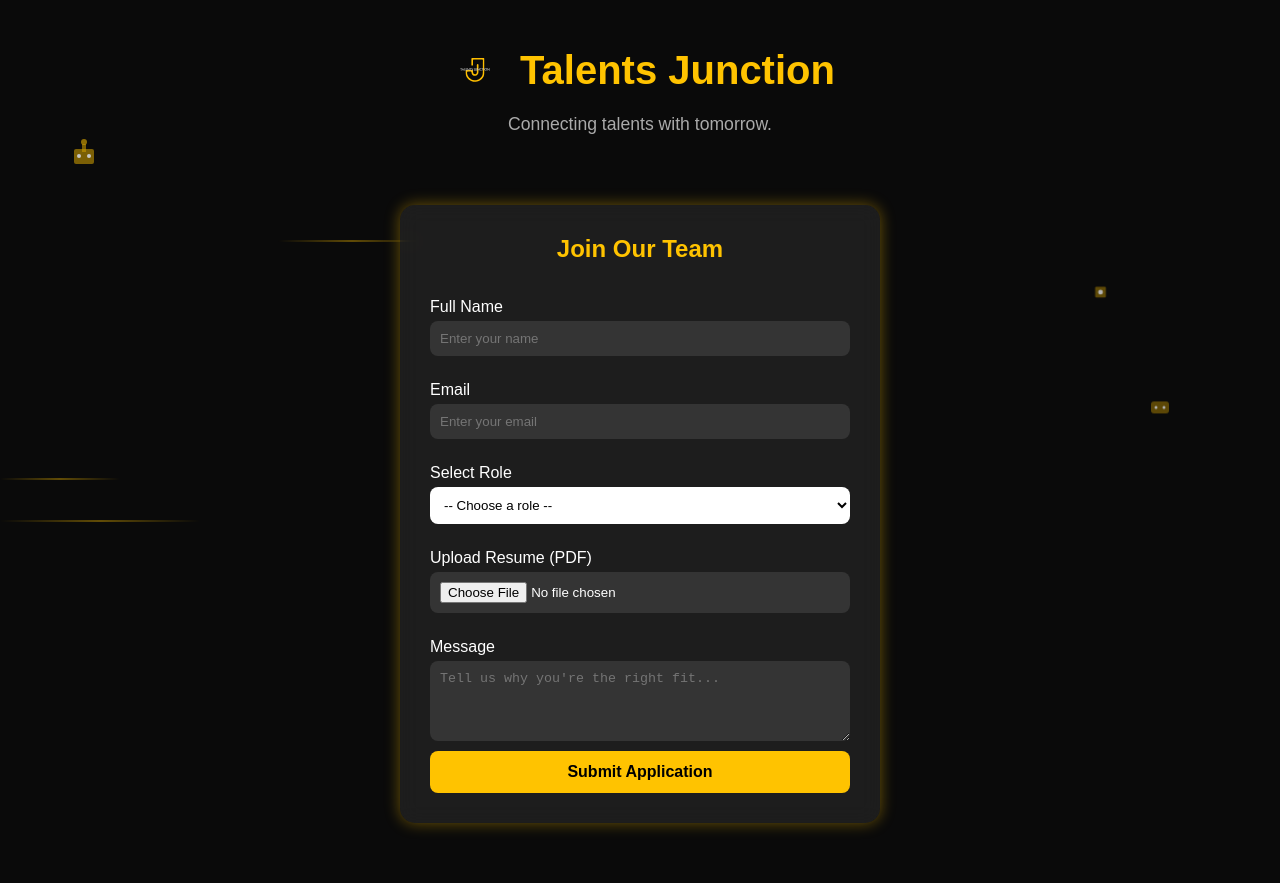
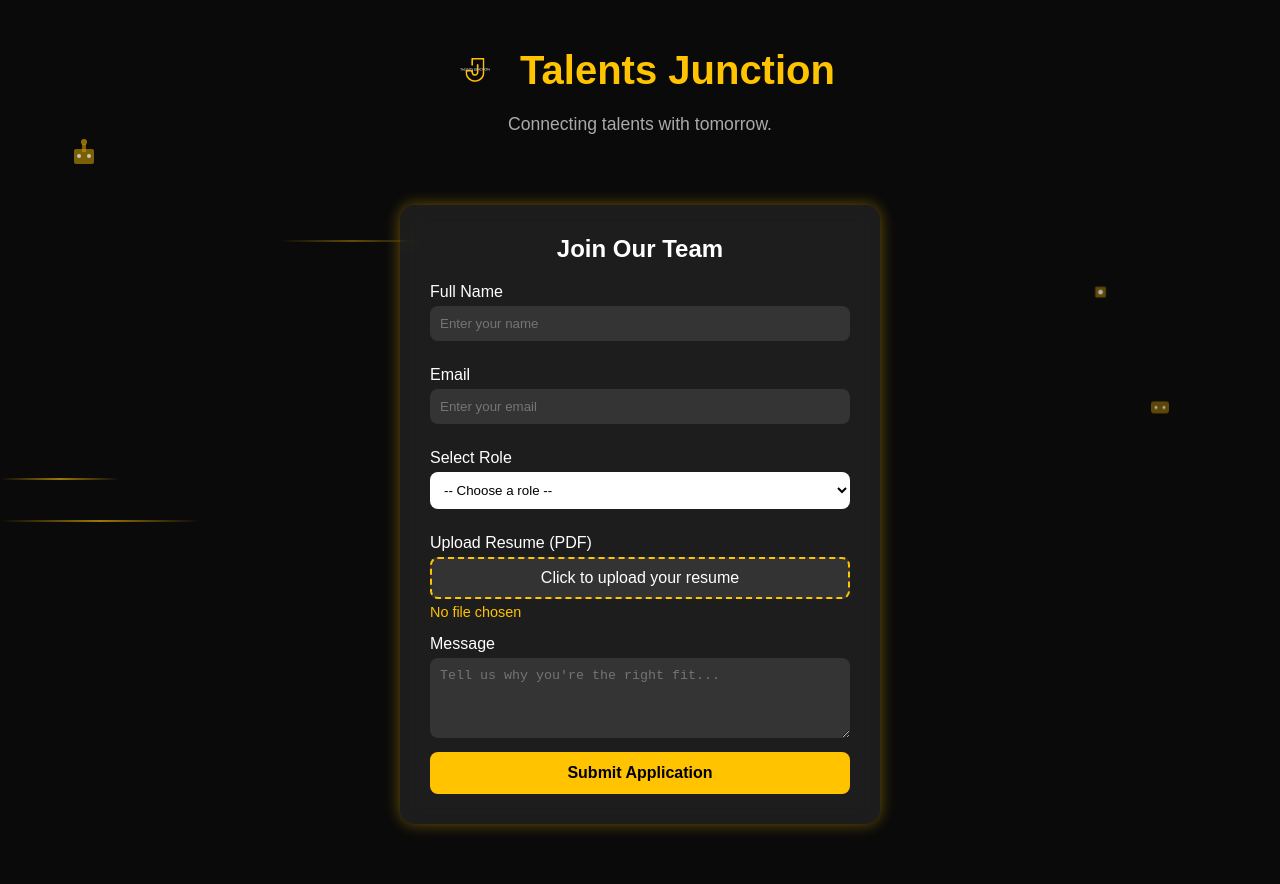
Before and after one commit to AnilGantela/tjtest, a React (Vite) app: page /hiring-form in a window 1280 px wide. Built offline with nearby package versions, Linux system fonts and the light colour scheme.

Commit message:
added hiring3

```diff
--- a/src/pages/HiringForm/index.jsx
+++ b/src/pages/HiringForm/index.jsx
@@ -1,47 +1,56 @@
-import React from "react";
+// src/pages/HiringForm/index.jsx
+import React, { useState } from "react";
 import {
-  Container,
+  PageWrapper,
   Header,
   Title,
-  Logo,
-  Subtitle,
+  SubTitle,
   FormContainer,
-  Form,
   Label,
   Input,
   Select,
   TextArea,
   Button,
+  FileUploadWrapper,
+  FileUploadButton,
+  FileInfo,
   RobotComponent,
   SensorIcon,
   CircuitLine,
 } from "./styledComponents";
 
 const HiringForm = () => {
+  const [fileName, setFileName] = useState("No file chosen");
+
+  const handleFileChange = (e) => {
+    const file = e.target.files[0];
+    setFileName(file ? file.name : "No file chosen");
+  };
+
   return (
-    <Container>
+    <PageWrapper>
       <Header>
         <Title>
-          <Logo src="nav-logo1.svg" alt="Talents Junction Logo" />
+          <img src="/nav-logo1.svg" alt="Talents Junction Logo" />
           Talents Junction
         </Title>
-        <Subtitle>Connecting talents with tomorrow.</Subtitle>
+        <SubTitle>Connecting talents with tomorrow.</SubTitle>
       </Header>
 
-      <FormContainer>
-        <h2>Join Our Team</h2>
-        <Form
-          action="https://formsubmit.co/tanushpothina@gmail.com"
+      <FormContainer
+        action="https://formsubmit.co/myselfarjun449@gmail.com"
         method="POST"
         encType="multipart/form-data"
       >
-          {/* Hidden fields */}
+        {/* Hidden Fields */}
         <input type="hidden" name="_captcha" value="false" />
         <input
           type="hidden"
           name="_next"
-            value="https://yourwebsite.com/thank-you.html"
+          value="https://tjtest.vercel.app/thankyou"
         />
+
+        <h2>Join Our Team</h2>
 
         <Label htmlFor="name">Full Name</Label>
         <Input
@@ -72,13 +81,18 @@ const HiringForm = () => {
         </Select>
 
         <Label htmlFor="resume">Upload Resume (PDF)</Label>
-          <Input
+        <FileUploadWrapper>
+          <FileUploadButton>Click to upload your resume</FileUploadButton>
+          <input
             type="file"
             id="resume"
             name="attachment"
             accept=".pdf"
+            onChange={handleFileChange}
             required
           />
+          <FileInfo>{fileName}</FileInfo>
+        </FileUploadWrapper>
 
         <Label htmlFor="message">Message</Label>
         <TextArea
@@ -89,10 +103,9 @@ const HiringForm = () => {
         />
 
         <Button type="submit">Submit Application</Button>
-        </Form>
       </FormContainer>
 
-      {/* Floating Animations */}
+      {/* Background Animated Elements */}
       <RobotComponent style={{ top: "20%", left: "5%", animationDelay: "1s" }}>
         <svg width="40" height="40" viewBox="0 0 40 40" fill="none">
           <rect
@@ -148,7 +161,7 @@ const HiringForm = () => {
       <CircuitLine
         style={{ bottom: "40%", width: "120px", animationDelay: "12s" }}
       />
-    </Container>
+    </PageWrapper>
   );
 };
 
--- a/src/pages/HiringForm/styledComponents.js
+++ b/src/pages/HiringForm/styledComponents.js
@@ -1,8 +1,7 @@
+// src/pages/HiringForm/styledComponents.js
 import styled, { keyframes } from "styled-components";
 
-//
 // Animations
-//
 const robotFloat = keyframes`
   0%,100% { transform: translateY(0); opacity: 0.6; }
   50% { transform: translateY(-30px); opacity: 0.8; }
@@ -19,16 +18,14 @@ const circuitFlow = keyframes`
   100% { transform: translateX(100vw); opacity: 0; }
 `;
 
-//
-// Layout and Form Styling
-//
-export const Container = styled.div`
+// Styled Components
+export const PageWrapper = styled.div`
   margin: 0;
   font-family: "Poppins", sans-serif;
-  background-color: #0a0a0a;
+  background: #0a0a0a;
   color: white;
+  min-height: 100vh;
   overflow-x: hidden;
-  min-height: 100vh;
   position: relative;
 `;
 
@@ -45,21 +42,21 @@ export const Title = styled.h1`
   display: inline-flex;
   align-items: center;
   gap: 15px;
+
+  img {
+    width: 60px;
+    height: 60px;
+    border-radius: 50%;
+  }
 `;
 
-export const Logo = styled.img`
-  width: 60px;
-  height: 60px;
-  border-radius: 50%;
-`;
-
-export const Subtitle = styled.p`
+export const SubTitle = styled.p`
   color: #aaa;
   font-size: 1.1rem;
   margin-top: 10px;
 `;
 
-export const FormContainer = styled.div`
+export const FormContainer = styled.form`
   max-width: 480px;
   margin: 60px auto;
   padding: 30px;
@@ -73,13 +70,7 @@ export const FormContainer = styled.div`
   h2 {
     text-align: center;
     margin-bottom: 20px;
-    color: #ffc300;
   }
-`;
-
-export const Form = styled.form`
-  display: flex;
-  flex-direction: column;
 `;
 
 export const Label = styled.label`
@@ -137,9 +128,39 @@ export const Button = styled.button`
   }
 `;
 
-//
-// Floating Animated Elements
-//
+// File upload styling
+export const FileUploadWrapper = styled.div`
+  position: relative;
+  overflow: hidden;
+  margin-bottom: 15px;
+
+  input[type="file"] {
+    position: absolute;
+    left: 0;
+    top: 0;
+    opacity: 0;
+    width: 100%;
+    height: 100%;
+    cursor: pointer;
+  }
+`;
+
+export const FileUploadButton = styled.div`
+  border: 2px dashed #ffc300;
+  color: white;
+  padding: 10px;
+  border-radius: 8px;
+  text-align: center;
+  background: rgba(255, 255, 255, 0.1);
+`;
+
+export const FileInfo = styled.div`
+  color: #ffc300;
+  font-size: 0.9rem;
+  margin-top: 5px;
+`;
+
+// Background animations
 export const RobotComponent = styled.div`
   position: fixed;
   z-index: 1;
@@ -158,6 +179,7 @@ export const SensorIcon = styled.div`
 
 export const CircuitLine = styled.div`
   position: fixed;
+  z-index: 1;
   height: 2px;
   background: linear-gradient(
     90deg,
@@ -165,8 +187,6 @@ export const CircuitLine = styled.div`
     rgba(255, 195, 0, 0.6),
     transparent
   );
+  pointer-events: none;
   animation: ${circuitFlow} 15s linear infinite;
-  z-index: 1;
-  opacity: 0.6;
-  pointer-events: none;
 `;
```
Also changed, not shown: src/pages/Thankyou/index.jsx (added, +20 -0 lines), src/pages/Thankyou/styledComponents.js (added, +40 -0 lines). Lines whose indentation alone changed are shown as unchanged.
